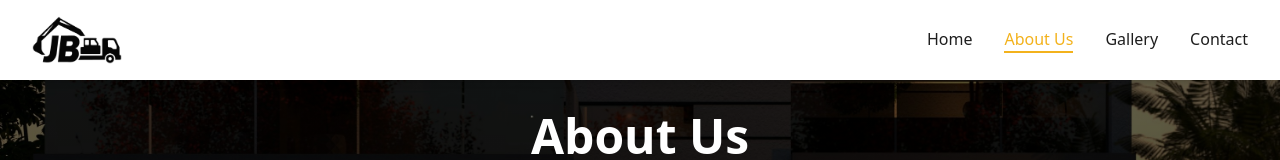
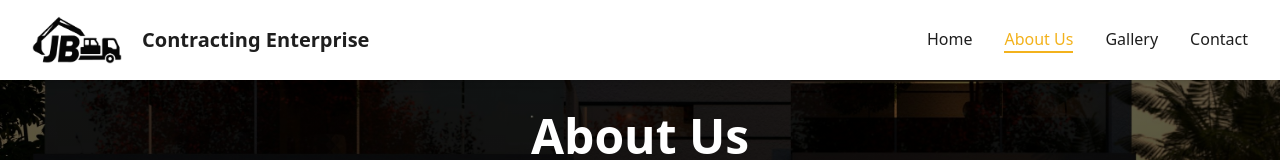
Before and after one commit to shenvecthor/JB-Contracting-Enterprise, a plain HTML site: page about.html in a window 1280 px wide. Shown: the top 160 px of the page. Drawn offline with nearby package versions, Linux system fonts and the light colour scheme.

Commit message:
navbar logo issue fixed
about and gallery

```diff
--- a/about.html
+++ b/about.html
@@ -51,6 +51,9 @@
         <div class="flex items-center">
           <a href="index.html" class="flex items-center">
             <img src="images/logo-clean-transparent.png" alt="JB Logo" class="h-12 w-auto mr-3">
+            <div>
+              <span class="ml-2 text-xl font-semibold">Contracting Enterprise</span>
+            </div>
           </a>
         </div>
 
```
Also changed, not shown: gallery.html (+0 -1 lines).
